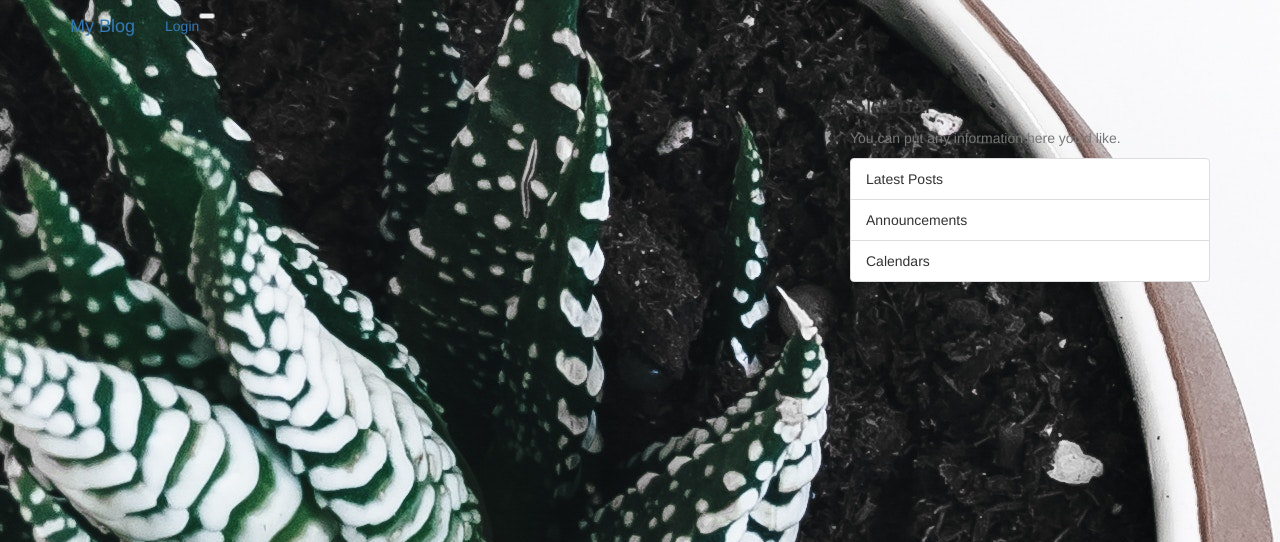
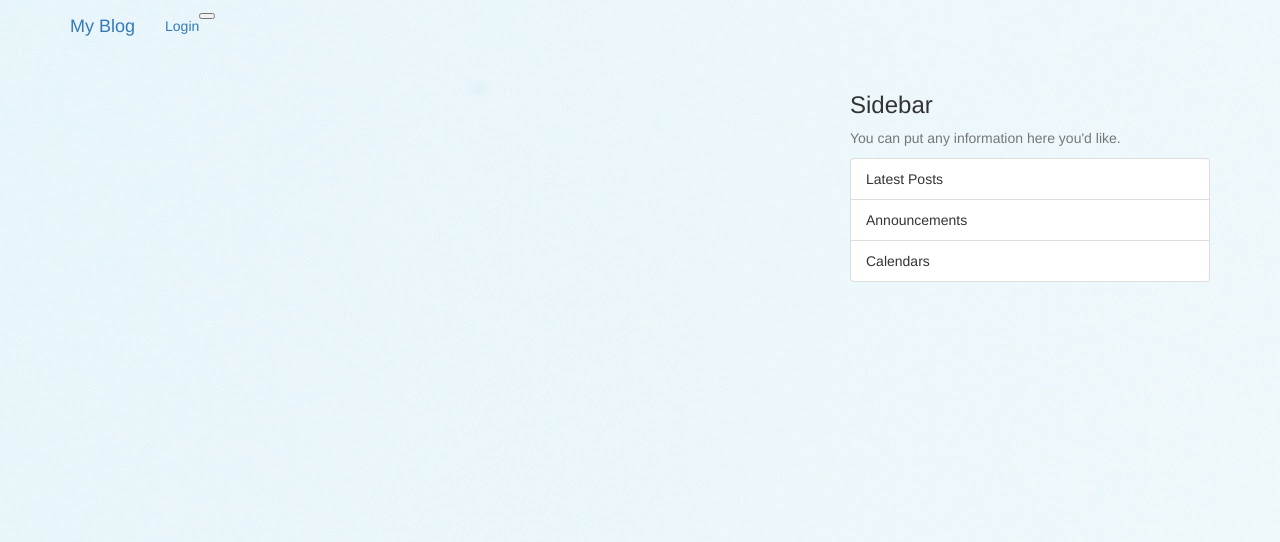
Before and after one commit to joykingoo/blog, a Flask app: page / in a window 1280 px wide. Shown: the top 542 px of the page. Run offline with Flask 2, Linux system fonts and the light colour scheme; data that the repository does not hold is empty; some libraries are stand-ins or nearby versions.

Commit message:
image modifed

```diff
--- a/app/templates/index.html
+++ b/app/templates/index.html
@@ -24,7 +24,7 @@
 
 <style>
   body{
-    background-image: url('static/profile_pic/backgroundimg.jpg')
+    background-image: url('/static/profile_pic/bloom.jpg')
   }
 </style>
 
--- a/app/templates/post.html
+++ b/app/templates/post.html
@@ -38,7 +38,7 @@
   </div>
   <style>
     body{
-      background-image: url('static/profile_pic/backgroundimg.jpg')
+      background-image: url('/static/profile_pic/bloom.jpg')
     }
   </style>
 {% endblock content %}
```
Also changed, not shown: app/static/profile_pic/bloom.jpg (added), app/static/profile_pic/joy.jpg (renamed from app/static/profile_pic/backgroundimg.jpg).
